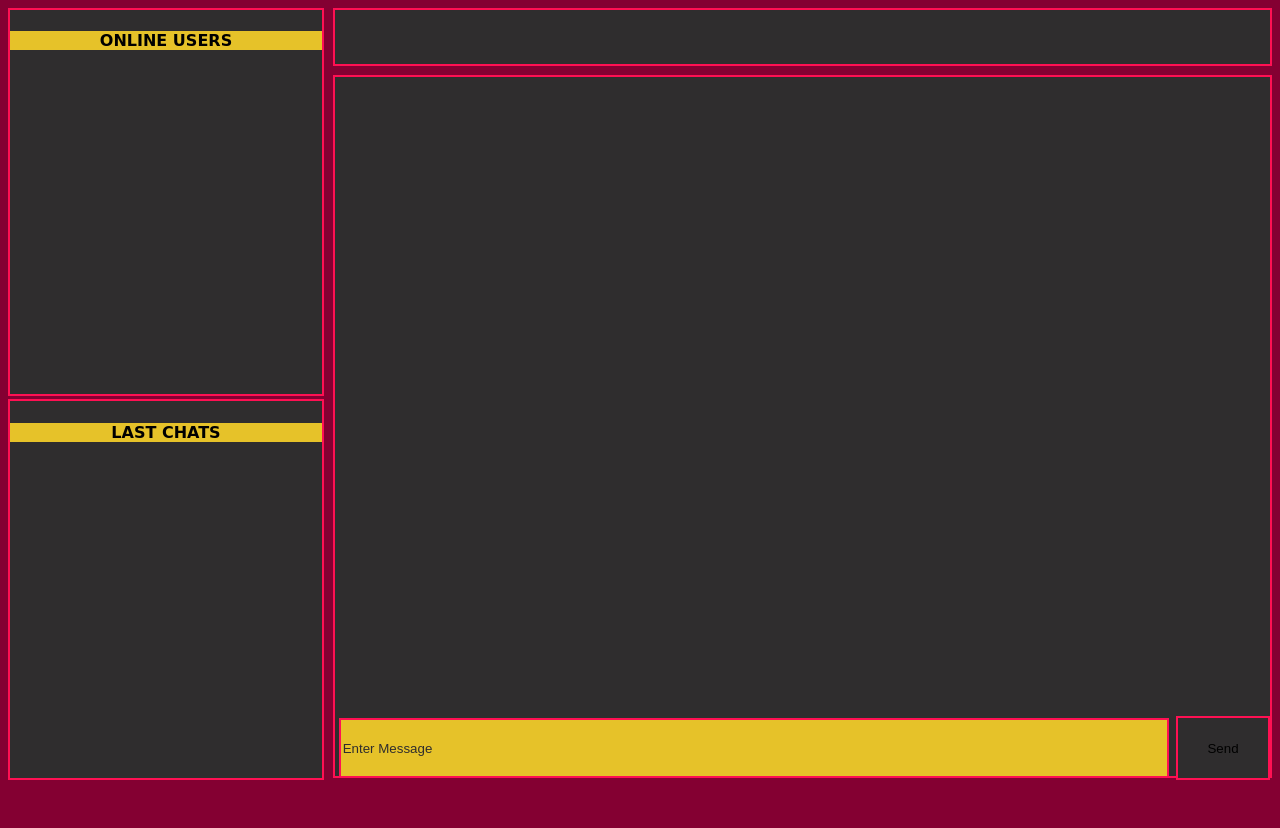
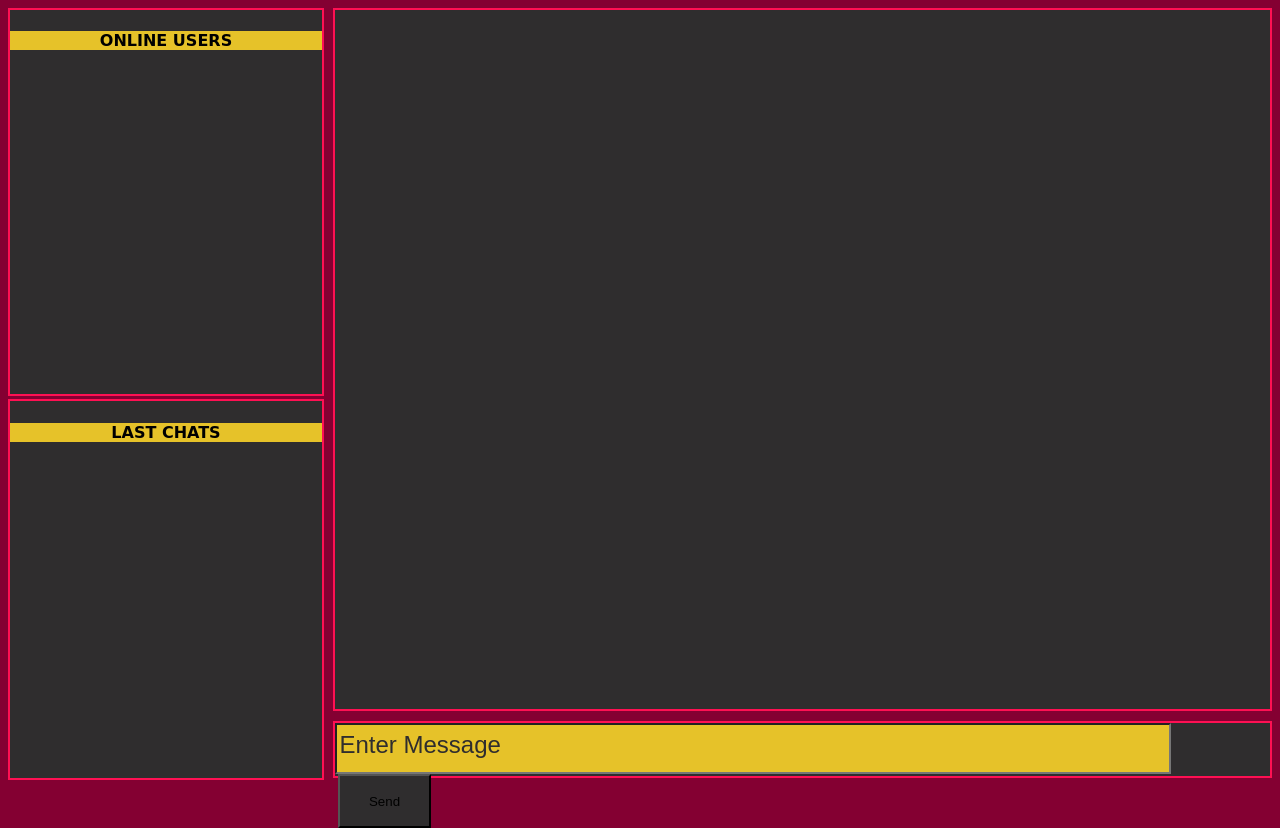
Before and after one commit to JoSchaer/CloudComputing_SS19, a website: page public/chat.html in a window 1280 px wide. Before the commit the page ends 800 px from the top, so only its background shows below. Drawn offline with nearby package versions, Linux system fonts and the light colour scheme; no server answers.

Commit message:
Changed some HTML Stuff

```diff
--- a/public/GlobalStyle.css
+++ b/public/GlobalStyle.css
@@ -31,36 +31,41 @@ h4 {
     margin-top: 1%;
 }
 
-#userBar{
+#chatBar{
     height: 7%;
+    margin-top: 1%;
     margin-left: 1%;
 }
 
 #actualchat {
     height: 91%;
-    margin-top: 1%;
     margin-left: 1%;
 }
 
 #m{
-    width: 88%;
+    width: 88.5%;
     height: 85%;
     background-color: #e6c229;
+
+}
+
+#m, select,textarea{
+    color: #2f2d2e;
+    font-size: 100%;
 }
 #sending{
     width: 10%;
     height: 100%;
     margin-left: 0.25%;
+    background-color: #2f2d2e;
 }
 
 #messaging{
-    height: 8%;
-    width: 73%;
-    position: absolute;
-    bottom: 2.5%;
-    margin-left: 0.25%;
+    height: 100%;
+    width: 100%;
 }
 
 ::placeholder{
     color: #2f2d2e;
+    font-size: 150%;
 }
--- a/public/chat.html
+++ b/public/chat.html
@@ -18,17 +18,14 @@
     </div>
 
     <div id="rightSide">
-        <div id="userBar" class="generalSettings">
-            <h4 id="userNamePlace"></h4>
-        </div>
         <div id="actualchat" class="generalSettings">
             <div id="messages"></div>
+        </div>
+        <div id="chatBar" class="generalSettings">
             <form id="messaging">
-                <input id="m" autocomplete="off" class="generalSettings" placeholder="Enter Message"/>
-                <button id="sending" class="generalSettings">Send</button>
+                <input id="m" autocomplete="off" placeholder="Enter Message"/>
+                <button id="sending">Send</button>
             </form>
-
-
         </div>
     </div>
 </div>
```
